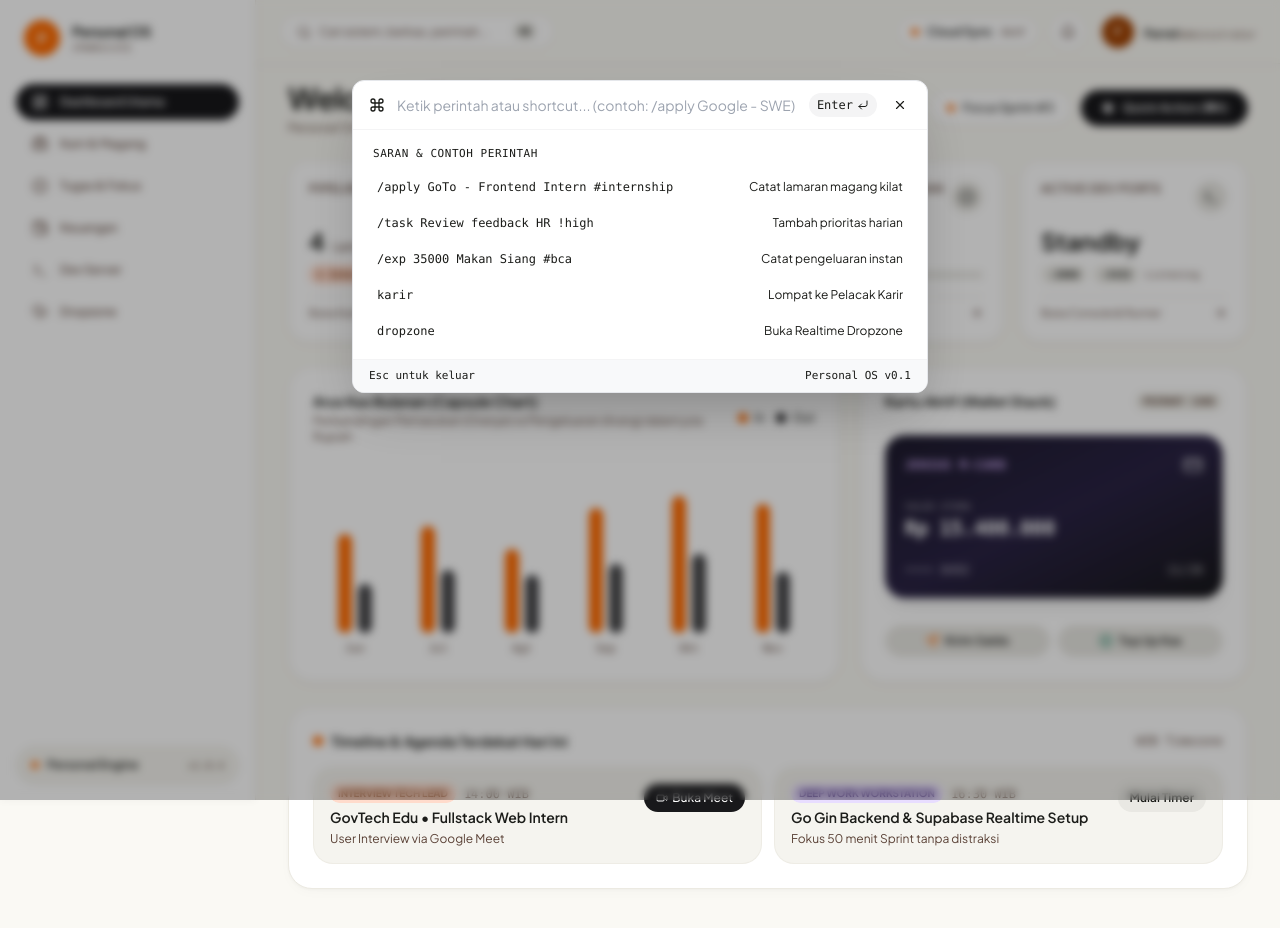
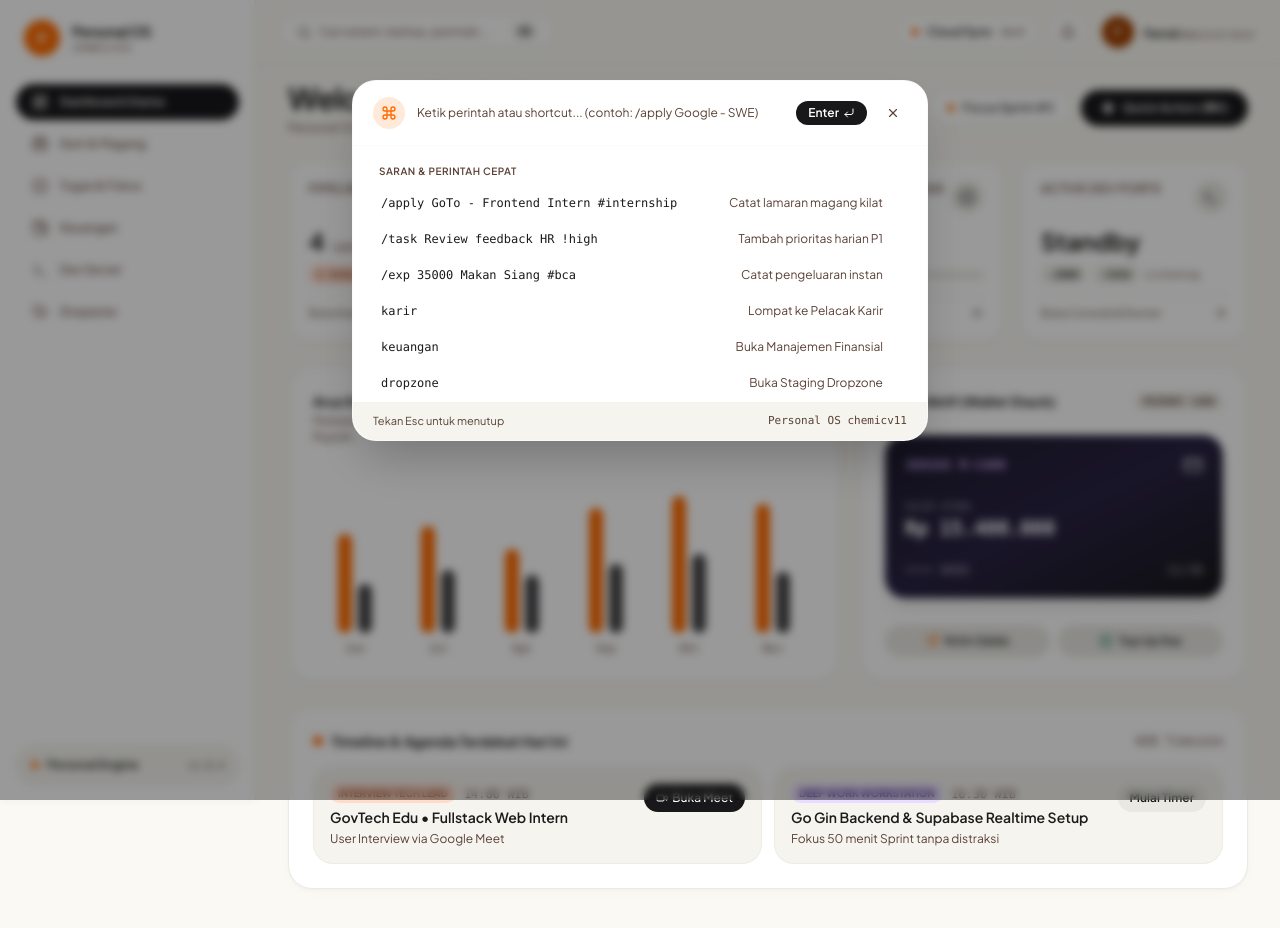
Before and after one commit to FerrelHD/chemicvll, a Next.js app: page / in a window 1280 px wide. Both pictures are taken after a click on the button "Quick Action (⌘K)". Shown: the top 928 px of the page. Built offline with nearby package versions, Linux system fonts and the light colour scheme.

Commit message:
feat(cmd): update command bar modal with warm bento fintech styling

```diff
--- a/src/components/cmd/CommandBar.tsx
+++ b/src/components/cmd/CommandBar.tsx
@@ -4,7 +4,7 @@ import React, { useState, useEffect, useRef } from 'react';
 import { useCommandStore } from '@/stores/useCommandStore';
 import { parseCommand } from '@/lib/command-parser';
 import { useCareerStore } from '@/stores/useCareerStore';
-import { Command, Search, CornerDownLeft, Sparkles, X } from 'lucide-react';
+import { Command, CornerDownLeft, Sparkles, X, ArrowRight } from 'lucide-react';
 
 interface CommandBarProps {
   onNavigate?: (tab: string) => void;
@@ -63,15 +63,15 @@ export function CommandBar({ onNavigate, onShowNotice }: CommandBarProps) {
         stage: 'applied',
         applied_date: new Date().toISOString(),
         deadline: null,
-        platform_source: 'Cmd+K Quick Add',
+        platform_source: '⌘K Quick Add',
         work_type: 'hybrid',
-        location: null,
-        resume_version: null,
+        location: 'Jakarta (hybrid)',
+        resume_version: 'CV-SE-v2.pdf',
         stipend_or_salary: null,
         contact_person: null,
         next_follow_up_date: null,
         portal_url: null,
-        notes: 'Ditambahkan via Command Bar',
+        notes: 'Ditambahkan via Command Bar ⌘K',
       });
       onShowNotice?.(`Lamaran ${parsed.entity} (${parsed.role}) berhasil dicatat.`);
       close();
@@ -80,7 +80,6 @@ export function CommandBar({ onNavigate, onShowNotice }: CommandBarProps) {
       onShowNotice?.(`Berpindah ke halaman ${parsed.target}`);
       close();
     } else if (parsed.type === 'task') {
-      // Dispatches custom event for Task store
       window.dispatchEvent(new CustomEvent('quick-add-task', { detail: parsed }));
       onShowNotice?.(`Tugas "${parsed.title}" ditambahkan ke Inbox.`);
       close();
@@ -95,19 +94,22 @@ export function CommandBar({ onNavigate, onShowNotice }: CommandBarProps) {
 
   const suggestions = [
     { cmd: '/apply GoTo - Frontend Intern #internship', desc: 'Catat lamaran magang kilat' },
-    { cmd: '/task Review feedback HR !high', desc: 'Tambah prioritas harian' },
+    { cmd: '/task Review feedback HR !high', desc: 'Tambah prioritas harian P1' },
     { cmd: '/exp 35000 Makan Siang #bca', desc: 'Catat pengeluaran instan' },
     { cmd: 'karir', desc: 'Lompat ke Pelacak Karir' },
-    { cmd: 'dropzone', desc: 'Buka Realtime Dropzone' },
+    { cmd: 'keuangan', desc: 'Buka Manajemen Finansial' },
+    { cmd: 'dropzone', desc: 'Buka Staging Dropzone' },
   ];
 
   return (
-    <div className="fixed inset-0 z-50 flex items-start justify-center pt-20 px-4 bg-black/30 backdrop-blur-sm">
-      <div className="bg-white rounded-xl border border-appleBorder shadow-2xl max-w-xl w-full overflow-hidden space-y-0">
+    <div className="fixed inset-0 z-50 flex items-start justify-center pt-20 px-4 bg-black/40 backdrop-blur-sm animate-in fade-in">
+      <div className="bg-surface-container-lowest rounded-3xl border border-outline/30 shadow-2xl max-w-xl w-full overflow-hidden space-y-0">
 
         {/* Input Bar */}
-        <form onSubmit={handleExecute} className="flex items-center px-4 py-3 border-b border-zinc-100 gap-3">
-          <Command className="w-4 h-4 text-appleText-muted" />
+        <form onSubmit={handleExecute} className="flex items-center px-5 py-4 border-b border-outline/20 gap-3">
+          <div className="w-8 h-8 rounded-full bg-primary-container/15 flex items-center justify-center text-primary-container">
+            <Command className="w-4 h-4" />
+          </div>
           <input
             ref={inputRef}
             type="text"
@@ -117,11 +119,11 @@ export function CommandBar({ onNavigate, onShowNotice }: CommandBarProps) {
               setFeedback(null);
             }}
             placeholder="Ketik perintah atau shortcut... (contoh: /apply Google - SWE)"
-            className="flex-1 bg-transparent text-sm text-appleText-primary focus:outline-none placeholder:text-appleText-muted font-sans"
+            className="flex-1 bg-transparent text-xs text-on-surface focus:outline-none placeholder:text-on-surface-variant font-sans"
           />
           <button
             type="submit"
-            className="flex items-center gap-1 px-2 py-1 rounded bg-zinc-100 hover:bg-zinc-200 text-appleText-secondary text-xs font-mono transition"
+            className="flex items-center gap-1 px-3 py-1 rounded-full bg-inverse-surface hover:bg-black text-white text-xs font-semibold transition"
           >
             <span>Enter</span>
             <CornerDownLeft className="w-3 h-3" />
@@ -129,7 +131,7 @@ export function CommandBar({ onNavigate, onShowNotice }: CommandBarProps) {
           <button
             type="button"
             onClick={close}
-            className="p-1 rounded text-appleText-muted hover:text-appleText-primary"
+            className="w-7 h-7 rounded-full hover:bg-surface-container-high flex items-center justify-center text-on-surface-variant hover:text-on-surface"
           >
             <X className="w-3.5 h-3.5" />
           </button>
@@ -137,15 +139,15 @@ export function CommandBar({ onNavigate, onShowNotice }: CommandBarProps) {
 
         {/* Feedback or Hints */}
         {feedback && (
-          <div className="px-4 py-2 bg-amber-50 border-b border-amber-100 text-xs text-amber-800">
+          <div className="px-5 py-2.5 bg-rose-50 border-b border-rose-100 text-xs text-rose-800 font-medium">
             {feedback}
           </div>
         )}
 
         {/* Suggestion List */}
-        <div className="p-3 space-y-1 max-h-60 overflow-y-auto">
-          <div className="px-2 py-1 text-[11px] font-mono text-appleText-muted uppercase tracking-wider">
-            Saran & Contoh Perintah
+        <div className="p-3.5 space-y-1 max-h-64 overflow-y-auto">
+          <div className="px-3 py-1 text-[10px] font-semibold text-on-surface-variant uppercase tracking-wider">
+            Saran &amp; Perintah Cepat
           </div>
           {suggestions.map((item, idx) => (
             <button
@@ -155,22 +157,23 @@ export function CommandBar({ onNavigate, onShowNotice }: CommandBarProps) {
                 setInput(item.cmd);
                 inputRef.current?.focus();
               }}
-              className="w-full flex items-center justify-between px-3 py-2 rounded-lg hover:bg-subtle text-left transition group"
+              className="w-full flex items-center justify-between px-3.5 py-2 rounded-2xl hover:bg-surface-container-high text-left transition group"
             >
-              <div className="flex items-center gap-2">
-                <span className="font-mono text-xs text-appleText-primary font-medium group-hover:text-[#0066CC]">
-                  {item.cmd}
-                </span>
-              </div>
-              <span className="text-xs text-appleText-muted">{item.desc}</span>
+              <span className="font-mono text-xs text-on-surface font-medium group-hover:text-primary-container">
+                {item.cmd}
+              </span>
+              <span className="text-xs text-on-surface-variant flex items-center gap-1">
+                {item.desc}
+                <ArrowRight className="w-3 h-3 opacity-0 group-hover:opacity-100 transition-opacity" />
+              </span>
             </button>
           ))}
         </div>
 
         {/* Bottom footer hint */}
-        <div className="px-4 py-2 bg-[#F8F9FA] border-t border-zinc-100 flex items-center justify-between text-[11px] text-appleText-muted font-mono">
-          <span>Esc untuk keluar</span>
-          <span>Personal OS v0.1</span>
+        <div className="px-5 py-2.5 bg-surface-container-low border-t border-outline/20 flex items-center justify-between text-[11px] text-on-surface-variant">
+          <span>Tekan Esc untuk menutup</span>
+          <span className="font-mono">Personal OS chemicv11</span>
         </div>
 
       </div>
```
